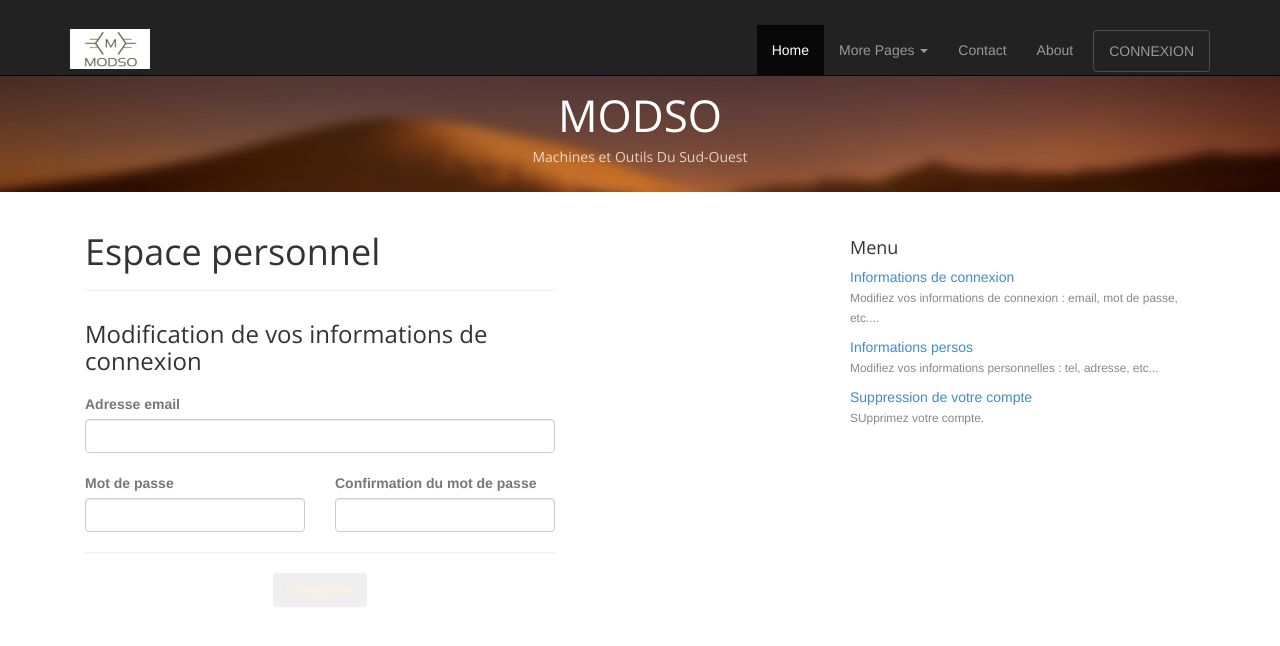
After one commit to Gabouch/modso2, a Django app: template gestionMachines/templates/gestionMachines/espaceperso/espaceperso_connexion.html in a window 1280 px wide. The commit adds this page. Shown: the top 646 px of the page. Run offline with Django 3.2, Linux system fonts and the light colour scheme; the template is opened without the code that fills it, so the values that code supplies are empty; some libraries are stand-ins or nearby versions.

Commit message:
Etat instable de modification des infos de connexion

```diff
--- /dev/null
+++ b/gestionMachines/templates/gestionMachines/espaceperso/espaceperso_base.html
@@ -0,0 +1,49 @@
+{% extends 'gestionMachines/base.html' %}
+
+{% load static %}
+
+{% block content %}
+
+    {% include 'gestionMachines/navbar.html' %}
+
+    {% include 'gestionMachines/header_small.html' %}
+    <div class="container">
+        {% if messages %}
+            {% for message in messages %}
+            <div class="alert alert-{{ message.tags }} alert-dismissible text-center" role="alert">
+                <button type="button" class="close" data-dismiss="alert" aria-label="Close"><span aria-hidden="true">&times;</span></button>
+                {{ message }}
+            </div>
+            {% endfor %}
+          {% endif %}
+    </div>
+
+    <div class="container">
+        <div class="row">
+            <div class="col-sm-8">
+                <article class="col-sm-8 maincontent">
+                    <header class="page-header">
+                        <h1 class="page-title">Espace personnel</h1>
+                    </header>
+                        {% block espacePersoContent %}
+                            <h3>Bienvenue sur votre espace personnel!</h3>
+                        {% endblock %}
+
+                    </article>
+            </div>
+
+
+            <!-- Sidebar -->
+            <aside class="col-sm-4 sidebar sidebar-right">
+                <div class="widget">
+                    <h4>Menu</h4>
+                    <ul class="list-unstyled list-spaces">
+                        <li><a href="{% url 'espacepersoconnexion' %}">Informations de connexion</a><br><span class="small text-muted">Modifiez vos informations de connexion : email, mot de passe, etc....</span></li>
+                        <li><a href="">Informations persos</a><br><span class="small text-muted">Modifiez vos informations personnelles : tel, adresse, etc...</span></li>
+                        <li><a href="">Suppression de votre compte</a><br><span class="small text-muted">SUpprimez votre compte.</span></li>
+                    </ul>
+                </div>
+            </aside>
+        </div>
+    </div>
+{% endblock %}
--- /dev/null
+++ b/gestionMachines/templates/gestionMachines/espaceperso/espaceperso_connexion.html
@@ -0,0 +1,44 @@
+{% extends 'gestionMachines/espaceperso/espaceperso_base.html' %}
+
+{% load static %}
+
+{% block espacePersoContent %}
+    <h3>Modification de vos informations de connexion</h3>
+
+    <form action="{% url 'espacepersoconnexion' %}" method="POST">
+        {% csrf_token %}
+        <!-- <div class="top-margin">
+            <label>Prenom</label>
+            <input type="text" class="form-control" id="prenom" name="prenom">
+        </div>
+        <div class="top-margin">
+            <label>Nom</label>
+            <input type="text" class="form-control" id="nom" name="nom">
+        </div> -->
+        <div class="top-margin">
+            <label>Adresse email</label>
+            <input type="text" class="form-control" id="email" name="email">
+        </div>
+
+
+        <div class="row top-margin">
+            <div class="col-sm-6">
+                <label>Mot de passe </label>
+                <input type="password" class="form-control" id="password" name="password">
+            </div>
+            <div class="col-sm-6">
+                <label>Confirmation du mot de passe </label>
+                <input type="password" class="form-control" id="password_confirm" name="password_confirm">
+            </div>
+        </div>
+
+        <hr>
+
+        <div class="row">
+            <div class="col text-center">
+                <button class="btn btn-action" type="submit">Enregistrer</button>
+            </div>
+        </div>
+    </form>
+
+{% endblock %}
--- a/gestionMachines/templates/gestionMachines/navbar.html
+++ b/gestionMachines/templates/gestionMachines/navbar.html
@@ -24,7 +24,7 @@
 						<li class="dropdown">
 							<a href="#" class="dropdown-toggle" data-toggle="dropdown">{{ user.first_name }} <b class="caret"></b></a>
 							<ul class="dropdown-menu">
-								<li><a href="">Espace personnel</a></li>
+								<li><a href="{% url 'espaceperso' %}">Espace personnel</a></li>
 								<li class="active"><a href="{% url 'signout' %}">Deconnexion</a></li>
 							</ul>
 						</li>
--- a/modso2/urls.py
+++ b/modso2/urls.py
@@ -26,6 +26,7 @@ urlpatterns = [
     path('signupResult', views.signupResult, name='signupResult'),
     path('terms_conditions', views.termsConditions, name='terms_conditions'),
     path('machines/', include('gestionMachines.urls', namespace='gestionMachines')),
-    # path('espacepersonnel', )
+    path('espaceperso', views.espacePerso, name='espaceperso'),
+    path('espaceperso/infoconnexion', views.espacePersoConnexion, name='espacepersoconnexion'),
     path('signout', views.signout, name='signout')
 ]
```
Also changed, not shown: gestionMachines/templates/gestionMachines/espaceperso/espaceperso.html (added, +13 -0 lines), gestionMachines/views.py (+43 -0 lines).
